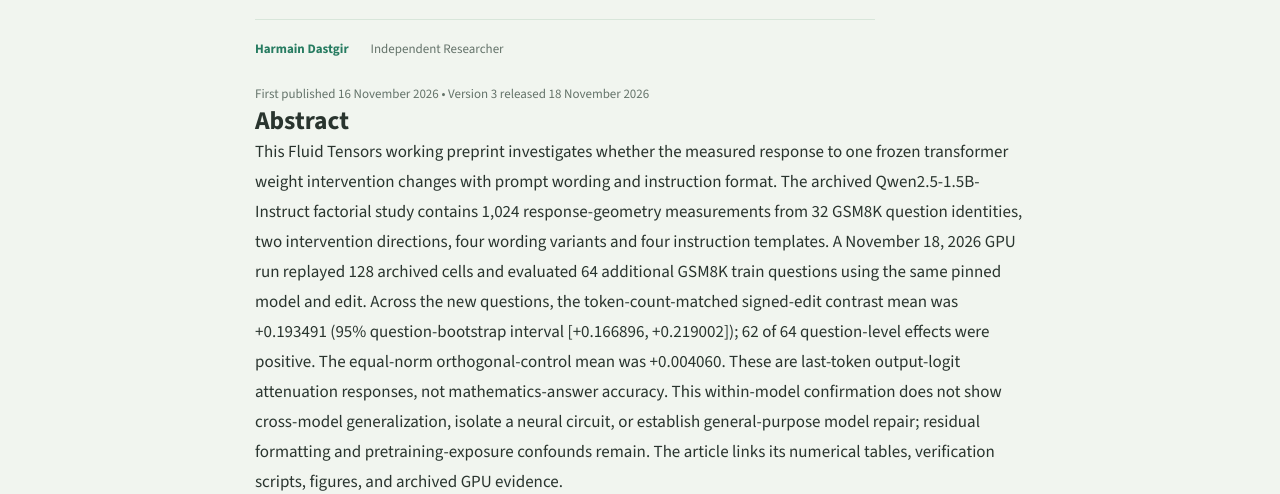
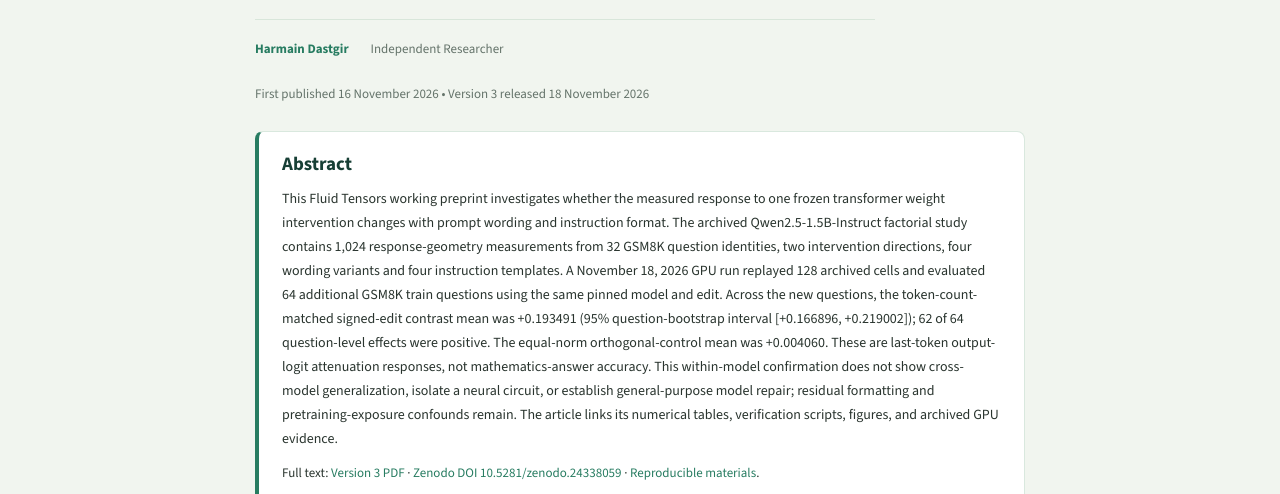
Before and after one commit to Harmain11/fluid-tensors, a plain HTML site: page docs/papers/one-frozen-edit.html in a window 1280 px wide. Shown: the part 425-919 px from the top of the page. Drawn offline with nearby package versions, Linux system fonts and the light colour scheme.

Commit message:
style: format research abstracts and FAQ for clear reading

```diff
--- a/docs/editorial.css
+++ b/docs/editorial.css
@@ -205,4 +205,12 @@ code,pre{font-family:Consolas,'SFMono-Regular',monospace;font-size:.85em}code{ba
   .hero-bottom{font-size:10px;padding-bottom:15px}.research-prose{padding-top:36px}
   .research-prose h2,.article-body h2{font-size:33px}.article-hero h1{font-size:48px}
 }
+/* Search and Scholar discovery: visible, human-readable abstracts and research answers. */
+.research-abstract{margin:26px 0 22px;padding:19px 23px;background:#fff;border:1px solid #d9e8de;border-left:4px solid var(--green);border-radius:8px}
+.research-abstract h2{margin:0 0 10px;font-size:19px;line-height:1.35;color:var(--deep)}
+.research-abstract p{margin:0 0 11px;font-size:14px;line-height:1.72}
+.research-abstract p.abstract-links{margin-bottom:0;font-size:13px}
+#questions h3{margin:24px 0 8px;font-size:20px;line-height:1.35;color:var(--deep)}
+#questions h3+p{margin-top:0}
+@media(max-width:650px){.research-abstract{padding:17px 16px}.research-abstract p{font-size:14px}#questions h3{font-size:19px}}
 @media(prefers-reduced-motion:reduce){html{scroll-behavior:auto}*,*::before,*::after{transition:none!important;animation:none!important}}
```
